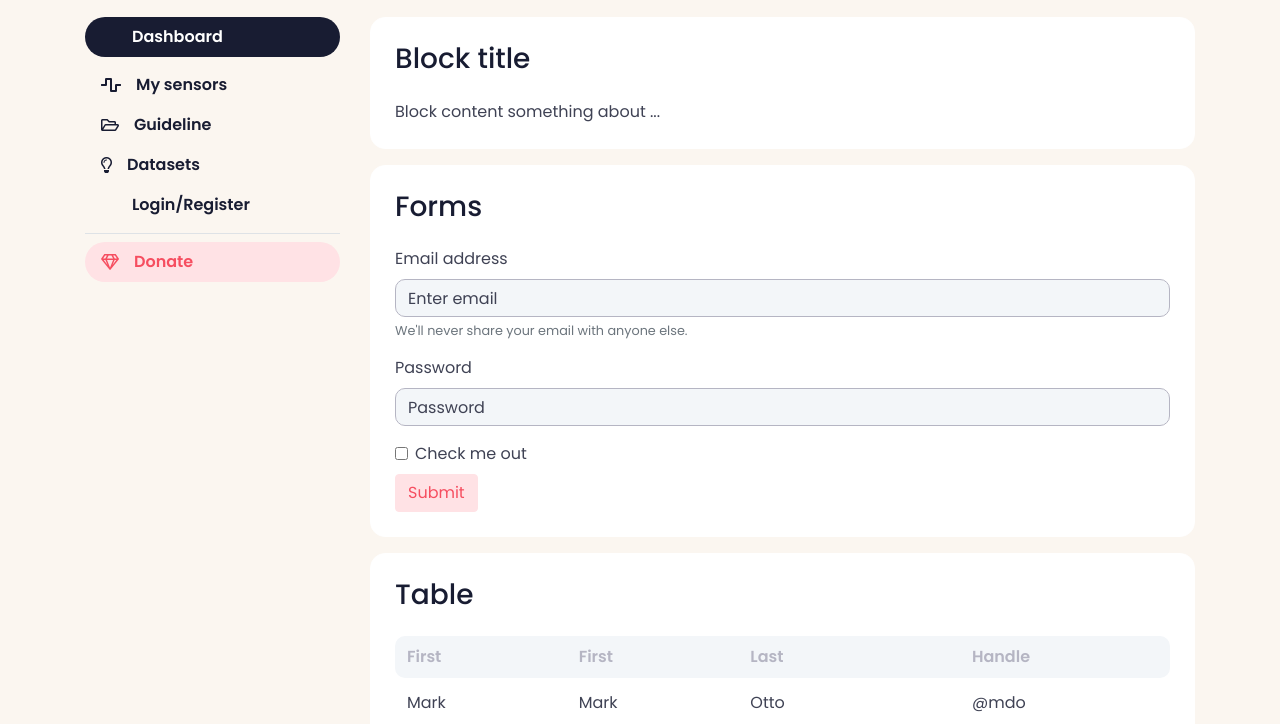
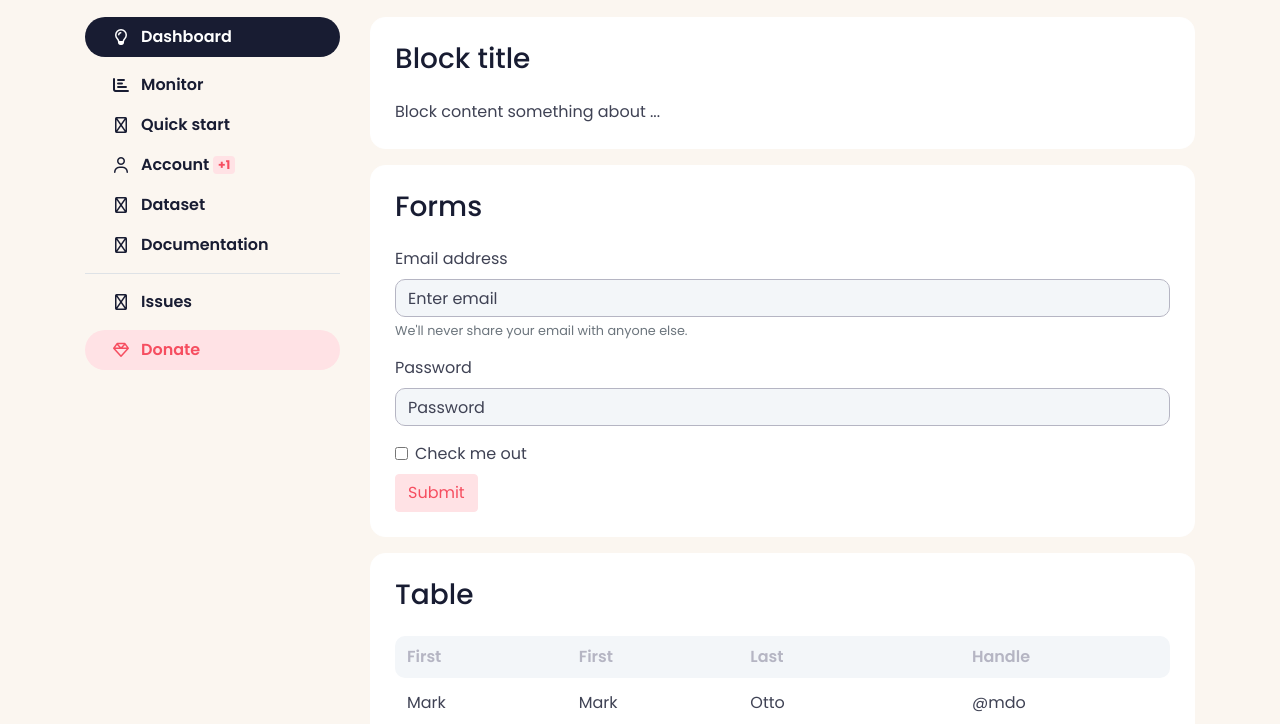
Before and after one commit to arx7ti/energy-data-sharing, a plain HTML site: page index.html in a window 1280 px wide. Shown: the part 71-795 px from the top of the page. Drawn offline with nearby package versions, Linux system fonts and the light colour scheme.

Commit message:
menu updated

```diff
--- a/index.html
+++ b/index.html
@@ -8,11 +8,7 @@
     <!-- The above 3 meta tags *must* come first in the head; any other head content must come *after* these tags -->
     <title>Bootstrap 101 Template</title><!-- Bootstrap -->
     <link href="assets/css/bootstrap.min.css" rel="stylesheet">
-    <link rel="stylesheet" href=
-    "https://pro.fontawesome.com/releases/v5.10.0/css/all.css"
-    integrity=
-    "sha384-AYmEC3Yw5cVb3ZcuHtOA93w35dYTsvhLPVnYs9eStHfGJvOvKxVfELGroGkvsg+p"
-    crossorigin="anonymous">
+    <link href="assets/icons/css/all.min.css" rel="stylesheet">
     <link rel="preconnect" href="https://fonts.gstatic.com">
     <link href=
     "https://fonts.googleapis.com/css2?family=Poppins:ital,wght@0,200;0,300;0,400;0,500;0,600;0,700;0,800;0,900;1,300&amp;display=swap"
@@ -41,21 +37,26 @@
                 "nav flex-column pb-2 border-bottom mb-2">
                     <a href="#" class=
                     "d-flex align-items-center semi-bold custom-button nav-item active mb-2 px-3 py-2">
-                    <i class="far fa-cog"></i> Dashboard</a>
+                    <i class="far fa-lightbulb"></i>Dashboard</a>
                     <a href="#" class=
                     "d-flex align-items-center semi-bold custom-button nav-item px-3 py-2">
-                    <i class="fas fa-wave-square"></i>My
-                    sensors</a> <a href="#" class=
-                    "d-flex align-items-center semi-bold custom-button nav-item px-3 py-2">
-                    <i class="far fa-folder-open"></i>Guideline</a>
+                  <i class="fas fa-chart-bar"></i>Monitor</a>
                     <a href="#" class=
                     "d-flex align-items-center semi-bold custom-button nav-item px-3 py-2">
-                    <i class="far fa-lightbulb"></i>Datasets</a>
+                    <i class="far fa-rocket"></i>Quick start</a> <a href="#" class=
+                    "d-flex align-items-center semi-bold custom-button nav-item px-3 py-2">
+                        <i class="far fa-user"></i>Account<span class="badge ml-1 btn-red">+1</span></a>
                     <a href="#" class=
                     "d-flex align-items-center semi-bold custom-button nav-item px-3 py-2">
-                    <i class="far fa-lock"></i> Login/Register</a>
-                </nav><a href="#" class=
-                "d-flex align-items-center semi-bold custom-button btn-red px-3 py-2 mb-4"><i class="far fa-gem"></i>Donate</a>
+                    <i class="far fa-database"></i>Dataset</a>
+                    <a href="#" class=
+                    "d-flex align-items-center semi-bold custom-button nav-item px-3 py-2">
+                    <i class="far fa-book"></i>Documentation</a>
+                </nav>
+                <a href="#" class=
+                "d-flex align-items-center semi-bold custom-button nav-item px-3 py-2 mb-2"><i class="far fa-bug"></i>Issues</a>
+                <a href="#" class=
+                "d-flex align-items-center semi-bold custom-button btn-red px-3 py-2"><i class="far fa-gem"></i>Donate</a>
             </div>
             <div class="col-xl-9">
                 <div class="row">
--- a/main.css
+++ b/main.css
@@ -20,14 +20,6 @@ body {
   font-family: Poppins, sans-serif;
 }
 
-.text-large {
-  /* font-size: 16pt; */
-}
-
-.text-soft {
-  color: var(--gray-light);
-}
-
 .logo {
   font-size: 28pt;
   color: var(--black);
@@ -42,8 +34,13 @@ body {
 }
 
 .custom-button i {
-  display: inline;
-  padding-right: 15px;
+  display: inline-block;
+  width: 40px;
+}
+
+.custom-button:hover .badge {
+  background-color: white;
+  color: var(--black);
 }
 
 .nav-item.active,
```
Also changed, not shown: 2 other files.
